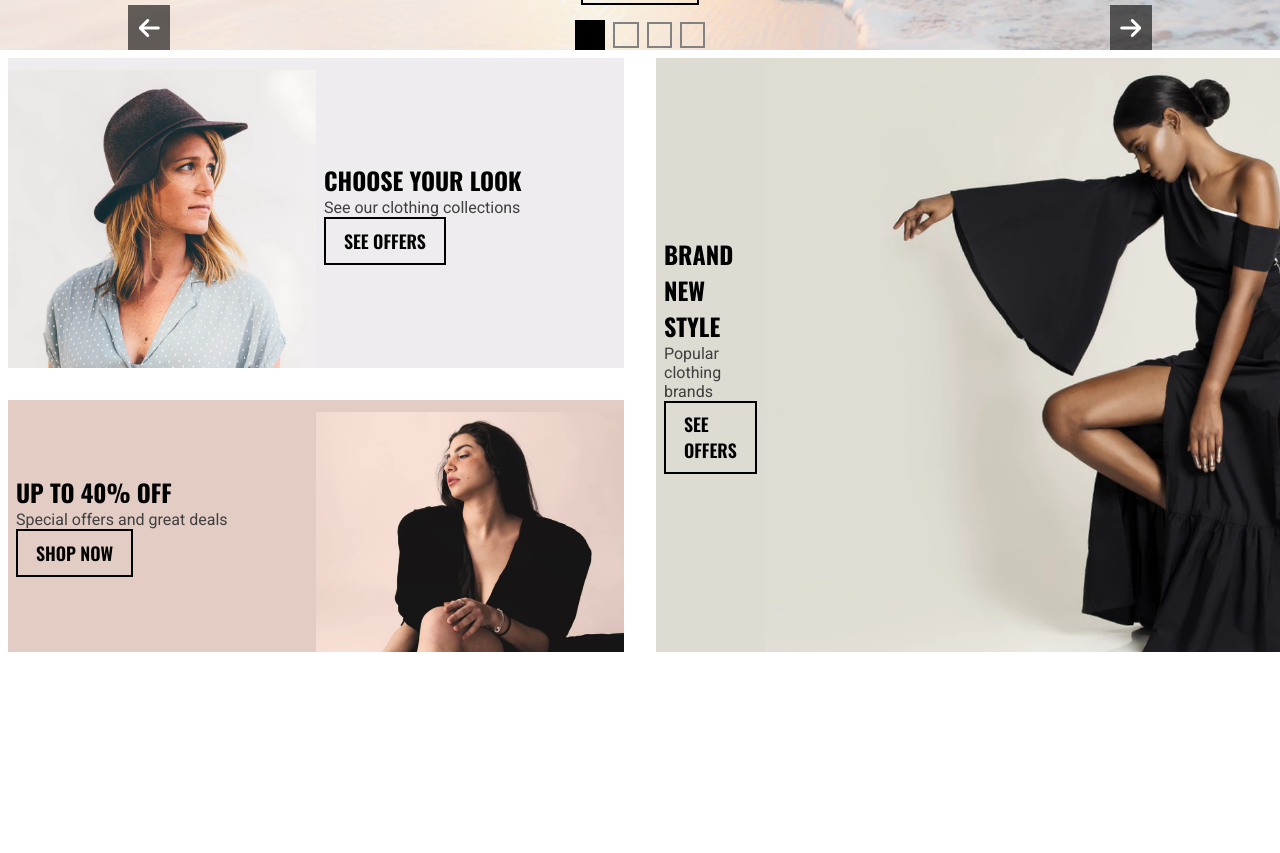
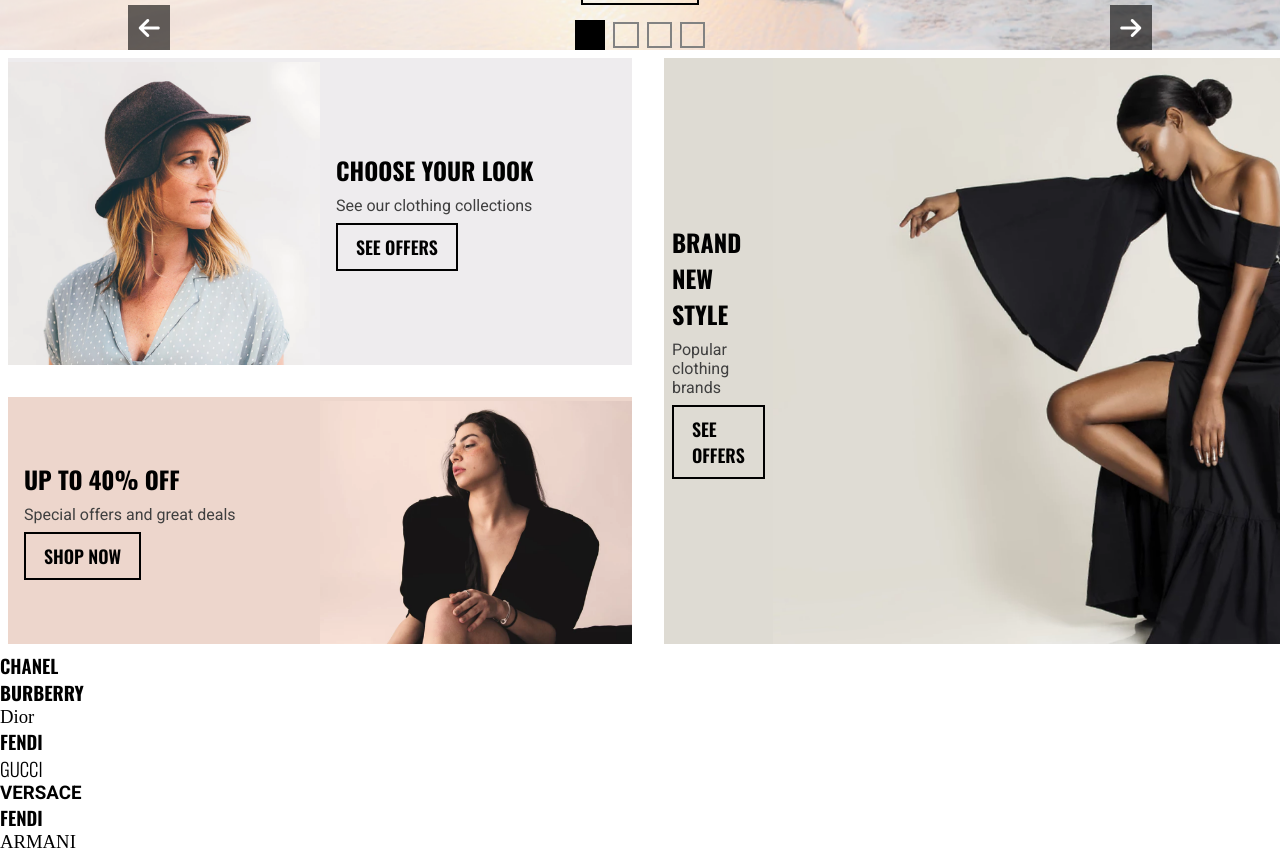
Before and after one commit to rafa64H/crisp-ecommerce-practice, a React (Vite) app: page / in a window 1280 px wide. Shown: the part 740-1593 px from the top of the page. Before the commit the page ends 1400 px from the top, so only its background shows below. Built offline with nearby package versions, Linux system fonts and the light colour scheme.

Commit message:
Brands section in progress.
I created a data folder for
JSON files, To style the brands
differently I added classes to
SCSS. A small detail, I changed
margins on section2.

```diff
--- a/package.json
+++ b/package.json
@@ -22,6 +22,7 @@
     "eslint-plugin-react": "^7.32.2",
     "eslint-plugin-react-hooks": "^4.6.0",
     "eslint-plugin-react-refresh": "^0.3.4",
+    "json-loader": "^0.5.7",
     "sass": "^1.62.1",
     "vite": "^4.3.0"
   }
--- /dev/null
+++ b/src/components/brandSection.jsx
@@ -0,0 +1,26 @@
+import React from 'react';
+
+function BrandSection(brandsObject) {
+  const brandsArray = brandsObject.brandsObject;
+  const brandsToShow = brandsArray.map((brandItemObject) => (
+    <BrandItem
+      brand={brandItemObject.brand}
+      fontFamily={brandItemObject.fontFamily}
+      fontWeight={brandItemObject.fontWeight}
+      key={brandItemObject.id}
+    />
+  ));
+  return <section className="brand-section">{brandsToShow}</section>;
+}
+
+export default BrandSection;
+
+function BrandItem({ fontFamily, fontWeight, brand }) {
+  return (
+    <div className="brand-item">
+      <h3 className={`brand-item__text ${fontFamily} ${fontWeight}`}>
+        {brand}
+      </h3>
+    </div>
+  );
+}
--- /dev/null
+++ b/src/data/brands.json
@@ -0,0 +1,50 @@
+[
+  {
+    "brand": "CHANEL",
+    "fontFamily": "brand-oswald",
+    "fontWeight": "weight-six-hundred",
+    "id": "brand1"
+  },
+  {
+    "brand": "BURBERRY",
+    "fontFamily": "brand-oswald",
+    "fontWeight": "weight-eight-hundred",
+    "id": "brand2"
+  },
+  {
+    "brand": "Dior",
+    "fontFamily": "brand-serif",
+    "fontWeight": "weight-five-hundred",
+    "id": "brand3"
+  },
+  {
+    "brand": "FENDI",
+    "fontFamily": "brand-oswald",
+    "fontWeight": "weight-six-hundred",
+    "id": "brand4"
+  },
+  {
+    "brand": "GUCCI",
+    "fontFamily": "brand-oswald",
+    "fontWeight": "weight-three-hundred",
+    "id": "brand5"
+  },
+  {
+    "brand": "VERSACE",
+    "fontFamily": "brand-roboto",
+    "fontWeight": "weight-six-hundred",
+    "id": "brand6"
+  },
+  {
+    "brand": "FENDI",
+    "fontFamily": "brand-oswald",
+    "fontWeight": "weight-six-hundred",
+    "id": "brand7"
+  },
+  {
+    "brand": "ARMANI",
+    "fontFamily": "brand-serif",
+    "fontWeight": "weight-three-hundred",
+    "id": "brand8"
+  }
+]
--- a/src/main.jsx
+++ b/src/main.jsx
@@ -1,17 +1,24 @@
 // Index page
 import React from 'react';
 import ReactDOM from 'react-dom/client';
+
+// Components and sass
 import './styles.scss';
 import Header from './components/header';
 import SectionOne from './components/section1';
 import SectionTwo from './components/section2';
+import BrandSection from './components/brandSection';
 
+// Images
 import womanHomeOne from './assets/home/woman-home2.png';
 import womanHomeTwo from './assets/home/woman-home1.png';
 import womanHomeThree from './assets/home/woman-home3.png';
 import womanHomeFour from './assets/home/woman-home4.png';
 import womanHomeFive from './assets/home/woman-home5.png';
 import womanHomeSix from './assets/home/woman-home6.png';
+
+// Data
+import brandsData from './data/brands.json';
 
 ReactDOM.createRoot(document.getElementById('root')).render(
   <React.StrictMode>
@@ -49,5 +56,6 @@ ReactDOM.createRoot(document.getElementById('root')).render(
         classesSection2="section2-home3 grid-item3"
       />
     </section>
+    <BrandSection brandsObject={brandsData} />
   </React.StrictMode>
 );
--- a/src/styles.scss
+++ b/src/styles.scss
@@ -233,7 +233,11 @@ nav {
     &-content {
       width: 50%;
       margin-left: auto;
-      padding: 0.5em;
+      padding: 1em;
+
+      .section2__para {
+        margin: 0.5em 0;
+      }
     }
 
     &-home2 {
@@ -246,7 +250,35 @@ nav {
       }
     }
     &-home3 {
-      background-color: #e2ccc4;
+      background-color: #edd6cc;
+    }
+  }
+}
+
+.brand-section {
+  .brand-item {
+    .brand-item__text {
+    }
+    .weight-three-hundred {
+      font-weight: 300;
+    }
+    .weight-five-hundred {
+      font-weight: 500;
+    }
+    .weight-six-hundred {
+      font-weight: 600;
+    }
+    .weight-eight-hundred {
+      font-weight: 800;
+    }
+    .brand-oswald {
+      font-family: $font-oswald;
+    }
+    .brand-roboto {
+      font-family: $font-roboto;
+    }
+    .brand-serif {
+      font-family: serif;
     }
   }
 }
```
Also changed, not shown: 1 other file (tests, documents, lock files or other folders).
